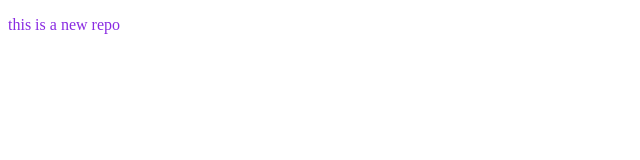
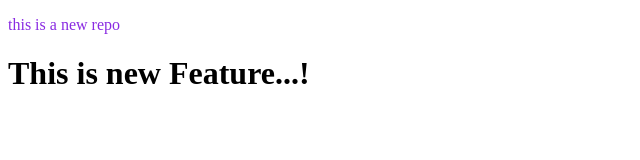
Before and after one commit to devanshramani/localrepo, a plain HTML site: page index.html in a window 1280 px wide. Shown: the whole page, without its empty margins (0-640 px from the left). Drawn offline with Linux system fonts and the light colour scheme.

Commit message:
add new feature

```diff
--- a/index.html
+++ b/index.html
@@ -8,5 +8,6 @@
 </head>
 <body>
     <p>this is a new repo</p>
+    <h1>This is new Feature...!</h1>
 </body>
 </html>
```
